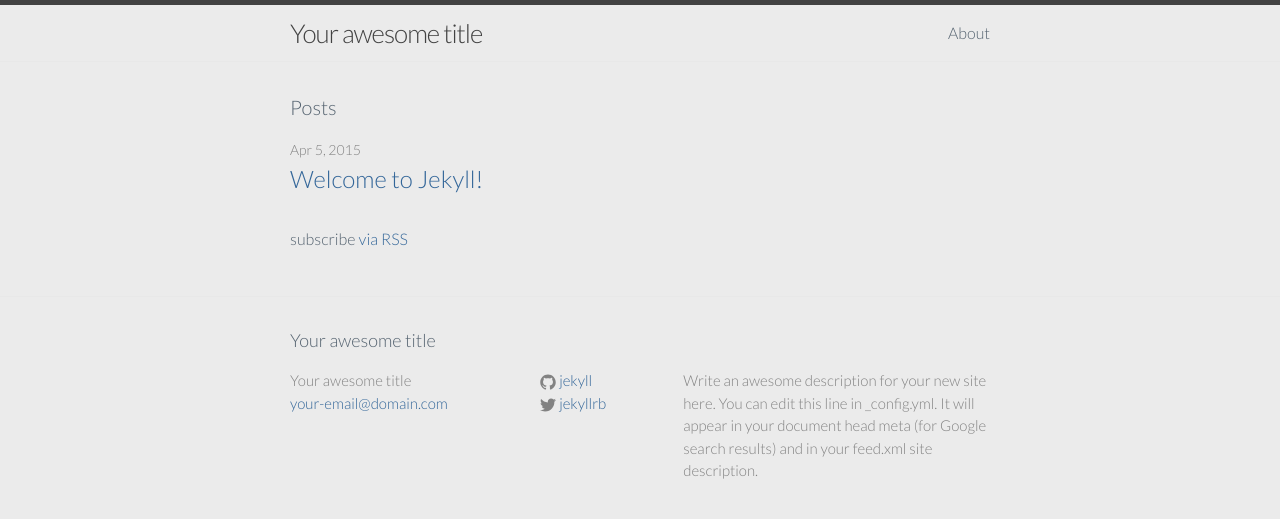
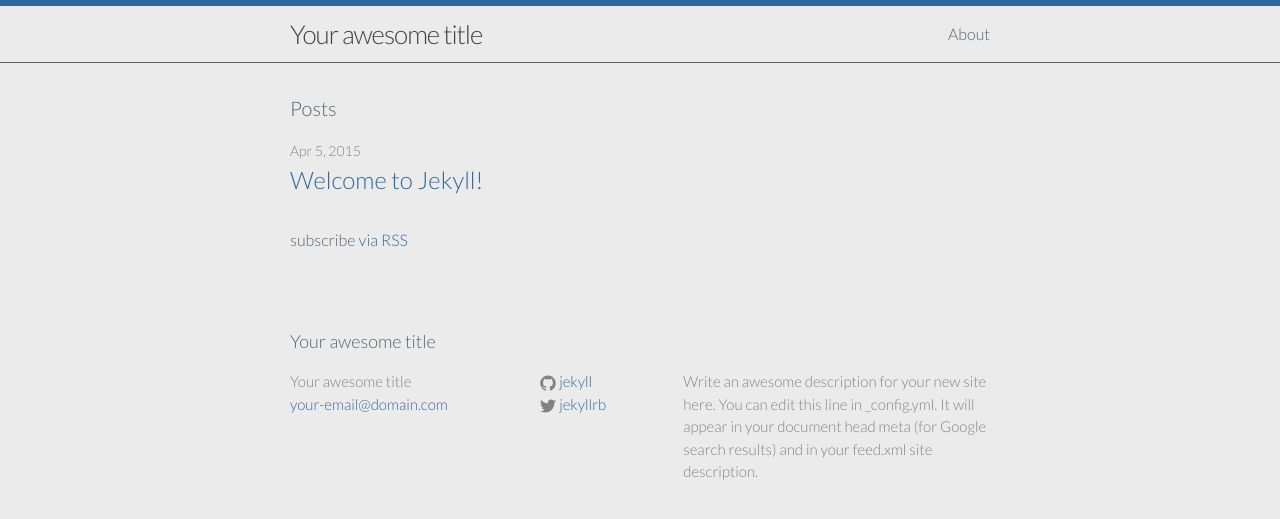
Before and after one commit to tiborsimon/tiborsimon.github.io, a Jekyll site: the page built from index.html, in a window 1280 px wide. Shown: the top 519 px of the page. Built offline with Jekyll 4.4.1, drawn with Linux system fonts in a browser that asks for light colours.

Commit message:
Header color

```diff
--- a/_sass/_layout.scss
+++ b/_sass/_layout.scss
@@ -2,8 +2,8 @@
  * Site header
  */
 .site-header {
-    border-top: 5px solid $grey-color-dark;
-    border-bottom: 1px solid $grey-color-light;
+    border-top: 6px solid $brand-color;
+    border-bottom: 1px solid $text-color;
     min-height: 56px;
 
     // Positioning context for the mobile navigation icon
```
